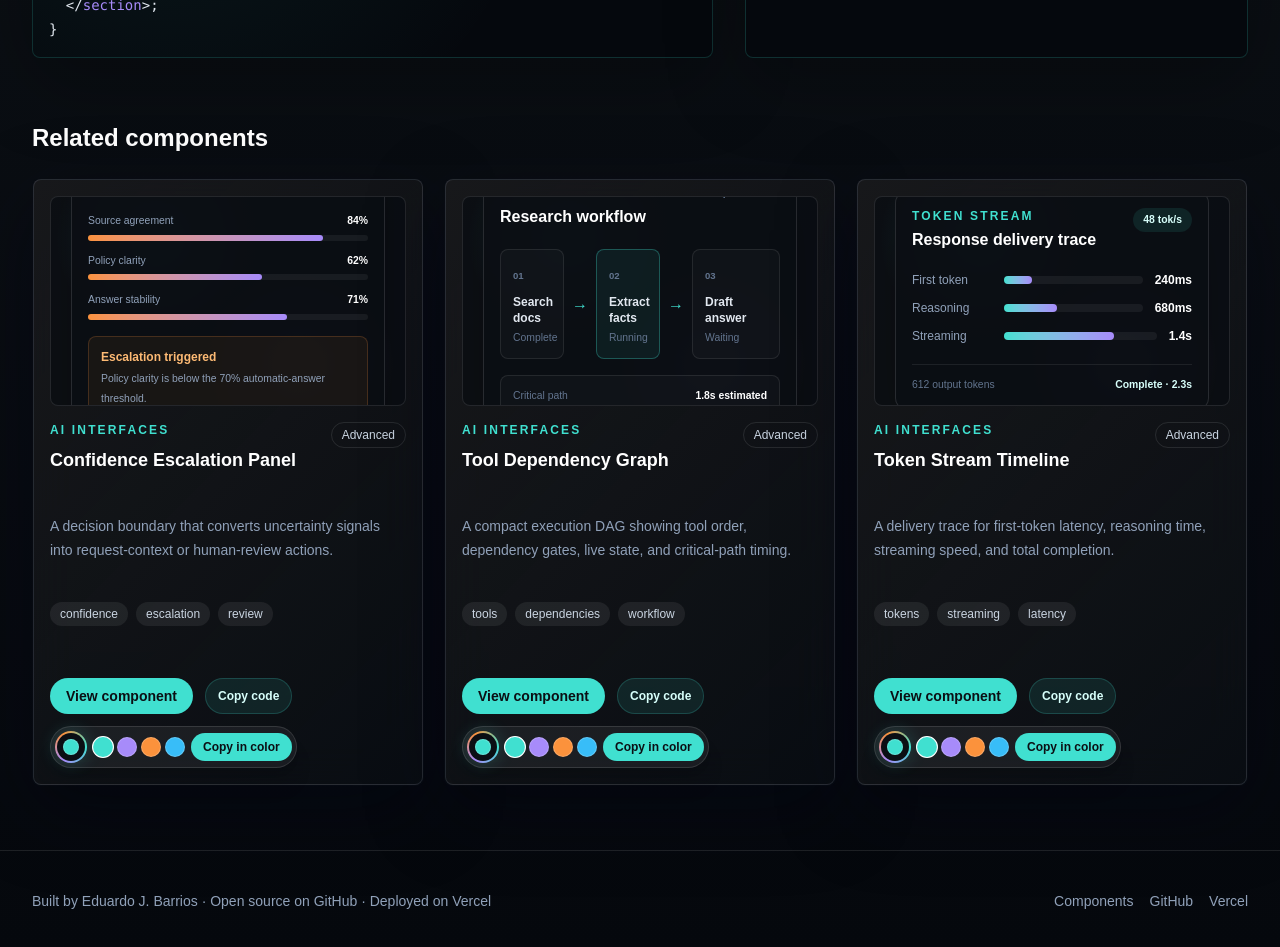
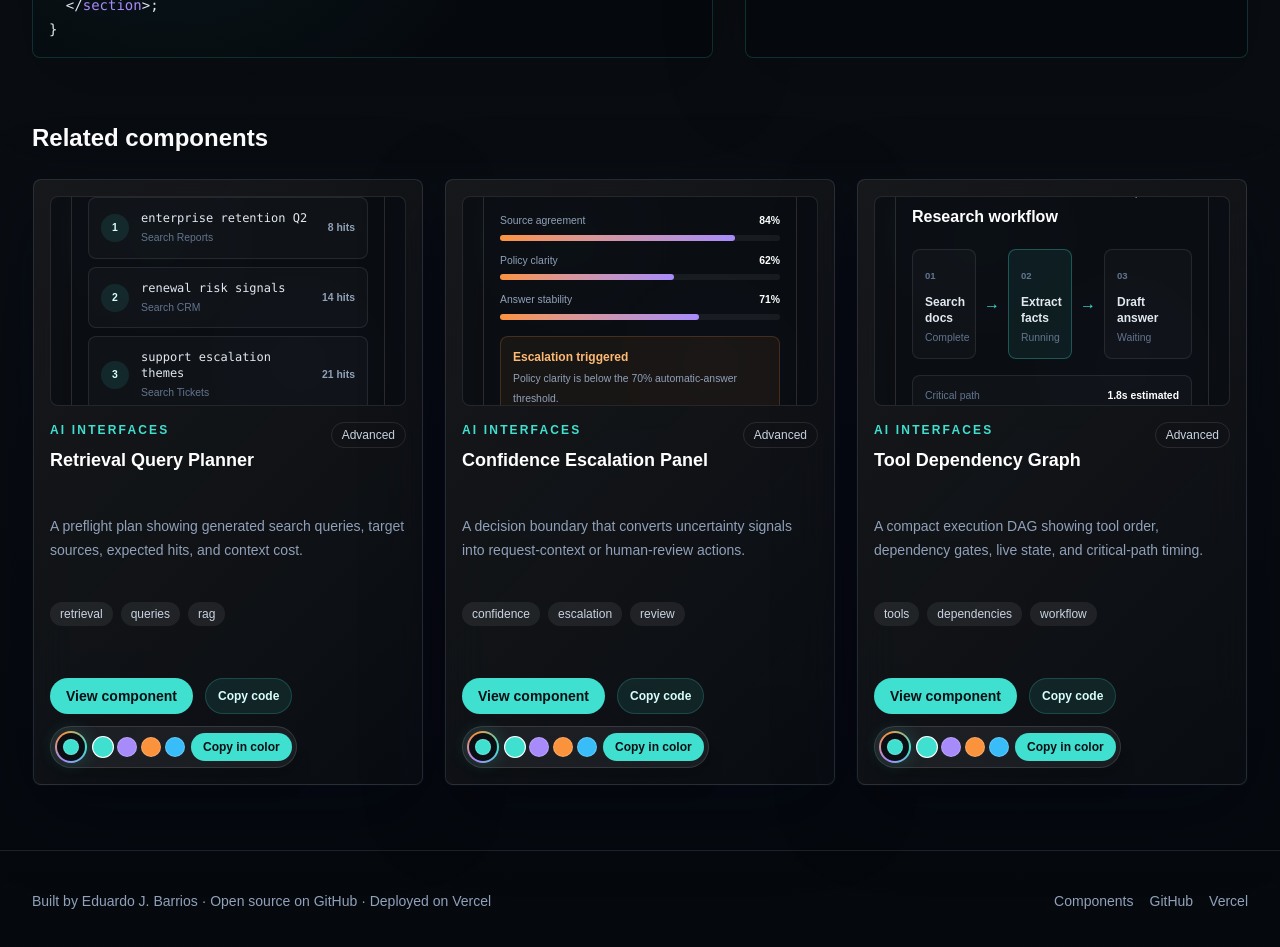
Before and after one commit to edujbarrios/edujbarrios-ui, a Next.js app: page /components/adversarial-prompt-lab in a window 1280 px wide. Shown: the part 1000-1947 px from the top of the page. Built offline with nearby package versions, Linux system fonts and the light colour scheme.

Commit message:
add retrieval query planner (#25)
Co-authored-by: Eduardo J. Barrios <edujbarrios@users.noreply.github.com>

```diff
--- a/components/component-preview.tsx
+++ b/components/component-preview.tsx
@@ -81,9 +81,11 @@ import { ContextWindowMeter } from "@/components/ui/context-window-meter";
 import { ContextProvenanceMap } from "@/components/ui/context-provenance-map";
 import { AgentHandoffCard } from "@/components/ui/agent-handoff-card";
 import { RetrievalHealthCard } from "@/components/ui/retrieval-health-card";
+import { RetrievalQueryPlanner } from "@/components/ui/retrieval-query-planner";
 import { RateLimitGauge } from "@/components/ui/rate-limit-gauge";
 
 const previews: Record<ComponentSlug, ComponentType> = {
+  "retrieval-query-planner": RetrievalQueryPlanner,
   "confidence-escalation-panel": ConfidenceEscalationPanel,
   "tool-dependency-graph": ToolDependencyGraph,
   "token-stream-timeline": TokenStreamTimeline,
--- /dev/null
+++ b/components/ui/retrieval-query-planner.tsx
@@ -0,0 +1,9 @@
+const queries = [{ text: "enterprise retention Q2", source: "Reports", hits: 8 }, { text: "renewal risk signals", source: "CRM", hits: 14 }, { text: "support escalation themes", source: "Tickets", hits: 21 }];
+
+export function RetrievalQueryPlanner() {
+  return <section className="w-full max-w-md rounded-xl border border-white/12 bg-[#0b0f14]/92 p-4 shadow-2xl">
+    <header className="flex items-start justify-between"><div><p className="text-xs font-semibold uppercase tracking-[0.18em] text-[#40E0D0]">Retrieval plan</p><h3 className="mt-1 text-base font-bold text-white">Quarterly risk brief</h3></div><span className="rounded-full bg-[#a78bfa]/12 px-2.5 py-1 text-[0.65rem] font-bold text-[#c4b5fd]">3 queries</span></header>
+    <ol className="mt-4 space-y-2">{queries.map((query, index) => <li key={query.text} className="grid grid-cols-[auto_1fr_auto] items-center gap-3 rounded-lg border border-white/9 bg-white/[0.025] p-3"><span className="grid h-7 w-7 place-items-center rounded-full bg-[#40E0D0]/10 text-[0.65rem] font-bold text-[#d8fffb]">{index + 1}</span><div><p className="font-mono text-xs text-slate-200">{query.text}</p><p className="mt-1 text-[0.65rem] text-slate-500">Search {query.source}</p></div><span className="text-[0.65rem] font-semibold text-slate-400">{query.hits} hits</span></li>)}</ol>
+    <div className="mt-3 flex items-center justify-between rounded-lg border border-white/9 px-3 py-2.5"><span className="text-[0.65rem] text-slate-500">Estimated context</span><strong className="text-xs text-white">6.4k tokens</strong></div>
+  </section>;
+}
--- a/data/component-code.ts
+++ b/data/component-code.ts
@@ -1,4 +1,12 @@
 export const componentCode = {
+  "retrieval-query-planner": `const queries = [{ text: "enterprise retention Q2", source: "Reports", hits: 8 }, { text: "renewal risk signals", source: "CRM", hits: 14 }, { text: "support escalation themes", source: "Tickets", hits: 21 }];
+
+export function RetrievalQueryPlanner() {
+  return <section className="w-full max-w-md rounded-xl border border-white/12 bg-[#0b0f14]/92 p-4 shadow-2xl">
+    <header><p className="text-xs font-semibold uppercase tracking-[0.18em] text-[#40E0D0]">Retrieval plan</p><h3 className="mt-1 text-base font-bold text-white">Quarterly risk brief</h3></header>
+    <ol className="mt-4 space-y-2">{queries.map((query, index) => <li key={query.text} className="grid grid-cols-[auto_1fr_auto] items-center gap-3 rounded-lg border border-white/9 p-3"><span>{index + 1}</span><div><p className="font-mono text-xs text-slate-200">{query.text}</p><p className="text-[0.65rem] text-slate-500">Search {query.source}</p></div><span className="text-[0.65rem]">{query.hits} hits</span></li>)}</ol>
+  </section>;
+}`,
   "confidence-escalation-panel": `const signals = [{ label: "Source agreement", value: 84 }, { label: "Policy clarity", value: 62 }, { label: "Answer stability", value: 71 }];
 
 export function ConfidenceEscalationPanel() {
--- a/lib/components.ts
+++ b/lib/components.ts
@@ -30,6 +30,18 @@ export type ComponentItem = {
 };
 
 export const components: ComponentItem[] = [
+  {
+    slug: "retrieval-query-planner",
+    name: "Retrieval Query Planner",
+    description: "A preflight plan showing generated search queries, target sources, expected hits, and context cost.",
+    category: "AI Interfaces",
+    tags: ["retrieval", "queries", "rag"],
+    difficulty: "Advanced",
+    code: componentCode["retrieval-query-planner"],
+    usage: `<RetrievalQueryPlanner />`,
+    accessibility: "The ordered list preserves query execution order and every source, hit count, and context estimate is readable text.",
+    featured: true,
+  },
   {
     slug: "confidence-escalation-panel",
     name: "Confidence Escalation Panel",
```
